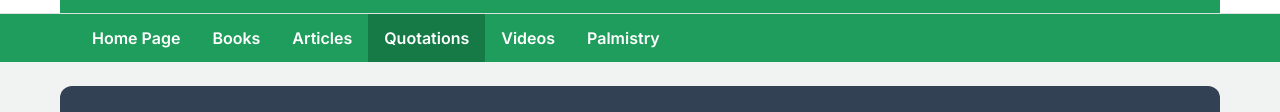
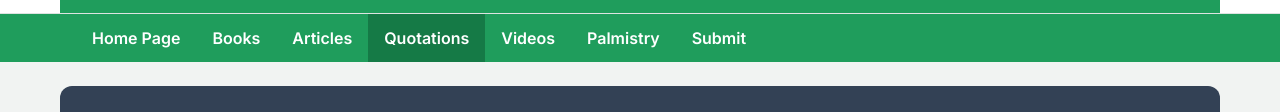
Before and after one commit to Zarghamhashmi000/ibnnak, a plain HTML site: page quotations.html in a window 1280 px wide. Shown: the part 183-295 px from the top of the page. Drawn offline with Linux system fonts and the light colour scheme.

Commit message:
Add public submissions with admin approval, author landing pages, and Submit nav links; dark mode already live

```diff
--- a/quotations.html
+++ b/quotations.html
@@ -93,7 +93,7 @@
     <button class="theme-btn" id="themeToggle" aria-label="Switch to dark mode"></button>
   </div>
 </header>
-<nav class="lib-nav"><div class="wrap"><a href="index.html">Home Page</a><a href="books.html">Books</a><a href="articles.html">Articles</a><a href="quotations.html" class="active">Quotations</a><a href="videos.html">Videos</a><a href="palmistry.html">Palmistry</a></div></nav>
+<nav class="lib-nav"><div class="wrap"><a href="index.html">Home Page</a><a href="books.html">Books</a><a href="articles.html">Articles</a><a href="quotations.html" class="active">Quotations</a><a href="videos.html">Videos</a><a href="palmistry.html">Palmistry</a><a href="submit.html">Submit</a></div></nav>
 
 
 <div class="page-hero">
```
